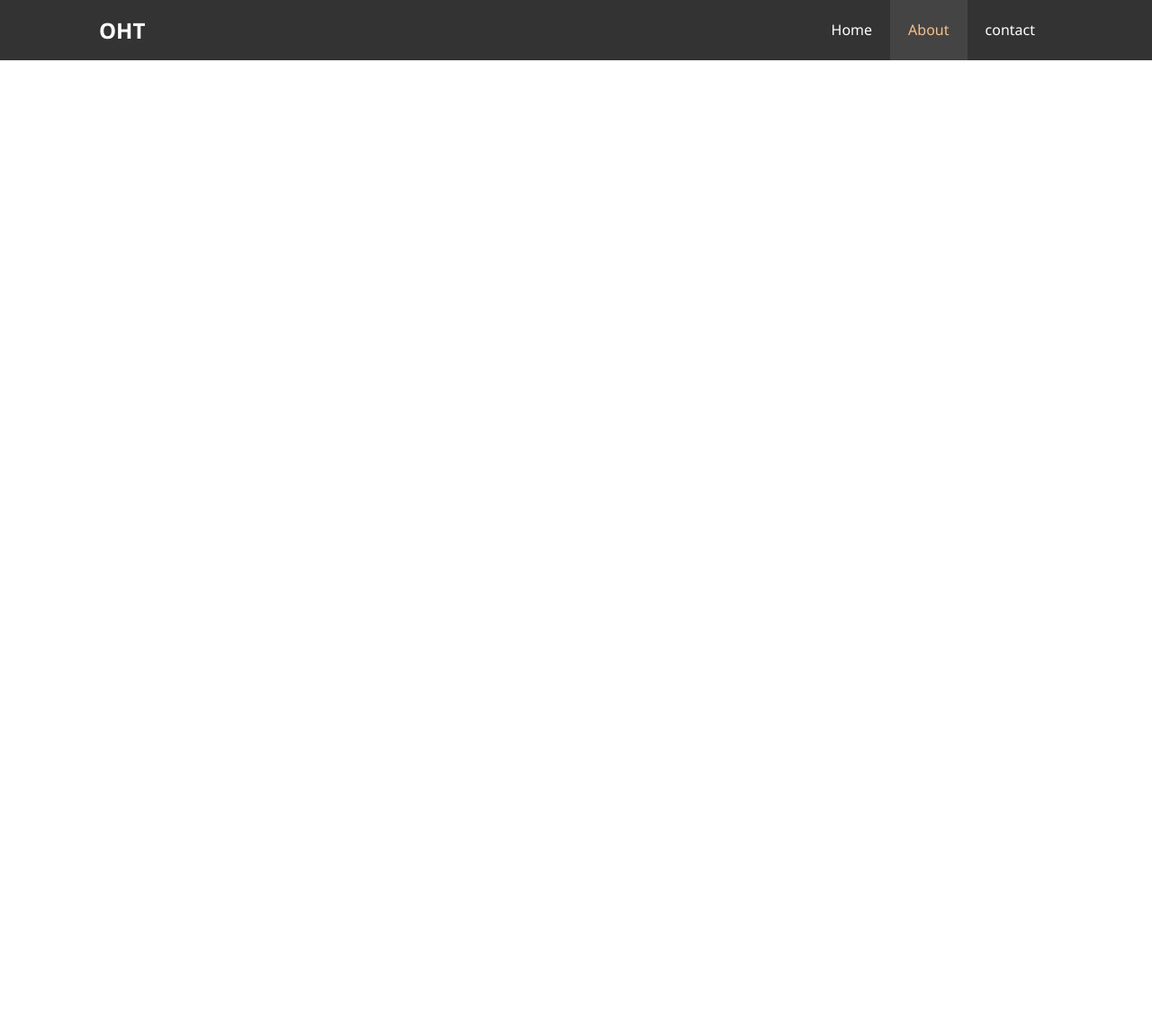
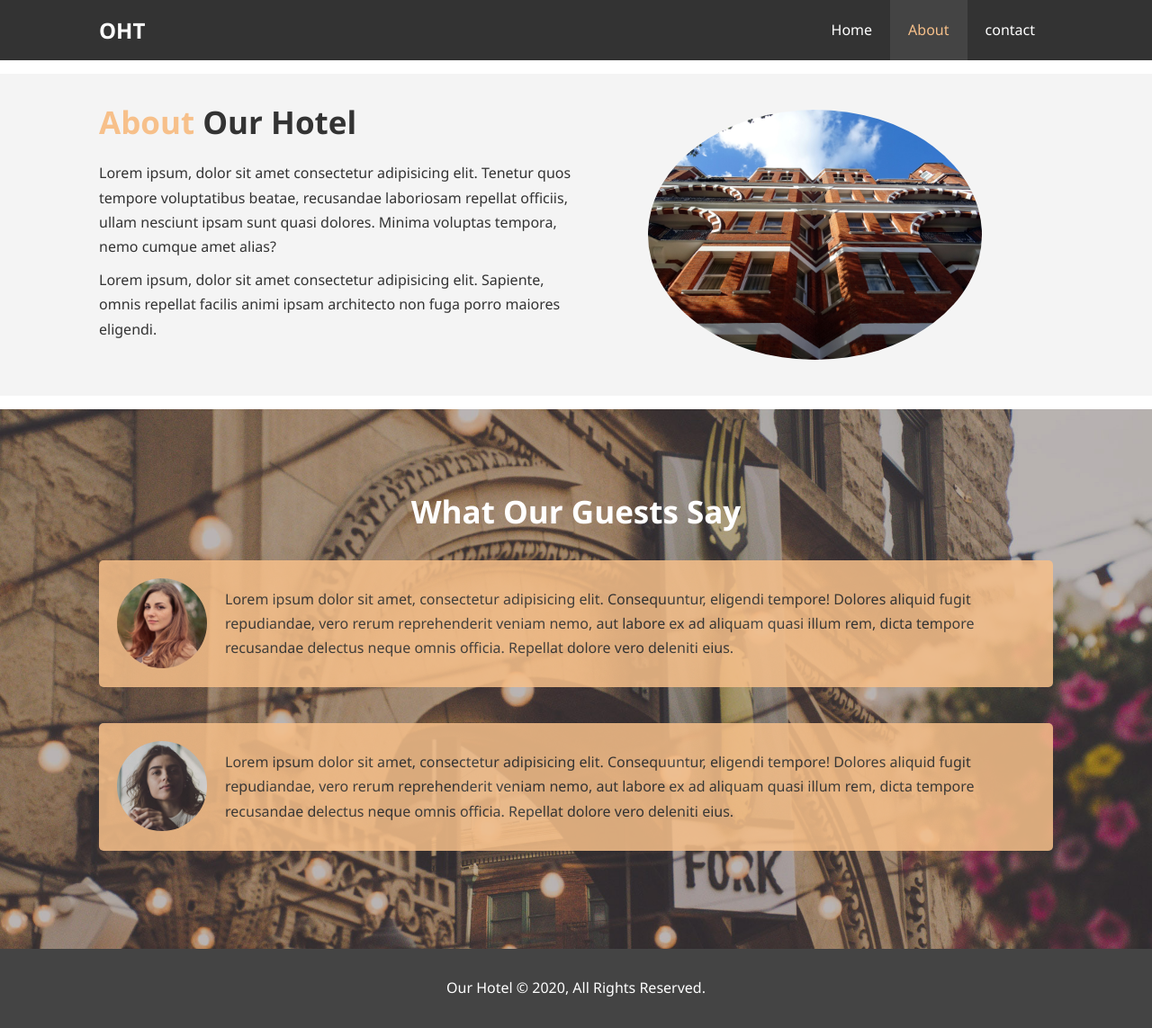
Before and after one commit to sanghaarsha/web, a plain HTML site: page hotel-site/about.html in a window 1280 px wide. Shown: the whole page at 90% size. Before the commit the page ends 800 px from the top, so only its background shows below. Drawn offline with Linux system fonts and the light colour scheme.

Commit message:
about page

```diff
--- a/hotel-site/about.html
+++ b/hotel-site/about.html
@@ -3,16 +3,8 @@
     <head>
         <meta charset="UTF-8" />
         <meta name="viewport" content="width=device-width, initial-scale=1.0" />
-        <meta
-            name="description"
-            content="Welcome to our hotel site. The best local hotel of our city.Our Hotel provides the luxury of a 5 star hotel in your budget. No need to compromise."
-        />
-        <meta
-            name="keywords"
-            content="hotel, nepali hotel, kathmandu, chitwan, pokhara,bajeko sekuwa, taas, haas ko chhoila,local nepali hotel, thakali khana, best nepali momo, high quality hotel, 5 star hotel nepal"
-        />
         <link rel="stylesheet" href="./css/styles.css" />
-        <title>Our Hotel | Welcome</title>
+        <title>Our Hotel | About</title>
     </head>
 
     <body>
@@ -30,5 +22,64 @@
                 </div>
             </nav>
         </header>
+
+        <section id="about-info" class="bg-light py-4">
+            <div class="container">
+                <div class="info-left">
+                    <h1 class="l-heading">
+                        <span class="text-primary">About</span> Our Hotel
+                    </h1>
+                    <p>
+                        Lorem ipsum, dolor sit amet consectetur adipisicing
+                        elit. Tenetur quos tempore voluptatibus beatae,
+                        recusandae laboriosam repellat officiis, ullam nesciunt
+                        ipsam sunt quasi dolores. Minima voluptas tempora, nemo
+                        cumque amet alias?
+                    </p>
+                    <p>
+                        Lorem ipsum, dolor sit amet consectetur adipisicing
+                        elit. Sapiente, omnis repellat facilis animi ipsam
+                        architecto non fuga porro maiores eligendi.
+                    </p>
+                </div>
+                <div class="info-right">
+                    <img src="./imgs/photo-2.jpg" alt="hotel-picture" />
+                </div>
+            </div>
+        </section>
+
+        <div class="clr"></div>
+
+        <section id="testimonials" class="py-3">
+            <div class="container">
+                <h2 class="l-heading">What Our Guests Say</h2>
+                <div class="testimonial bg-primary">
+                    <img src="./imgs/person-1.jpg" alt="samantha" />
+                    <p>
+                        Lorem ipsum dolor sit amet, consectetur adipisicing
+                        elit. Consequuntur, eligendi tempore! Dolores aliquid
+                        fugit repudiandae, vero rerum reprehenderit veniam nemo,
+                        aut labore ex ad aliquam quasi illum rem, dicta tempore
+                        recusandae delectus neque omnis officia. Repellat dolore
+                        vero deleniti eius.
+                    </p>
+                </div>
+                <div class="testimonial bg-primary">
+                    <img src="./imgs/person-2.jpg" alt="martha" />
+                    <p>
+                        Lorem ipsum dolor sit amet, consectetur adipisicing
+                        elit. Consequuntur, eligendi tempore! Dolores aliquid
+                        fugit repudiandae, vero rerum reprehenderit veniam nemo,
+                        aut labore ex ad aliquam quasi illum rem, dicta tempore
+                        recusandae delectus neque omnis officia. Repellat dolore
+                        vero deleniti eius.
+                    </p>
+                </div>
+            </div>
+        </section>
+
+        <footer id="main-footer">
+            <p>Our Hotel &copy; 2020, All Rights Reserved.</p>
+        </footer>
     </body>
 </html>
--- a/hotel-site/css/styles.css
+++ b/hotel-site/css/styles.css
@@ -86,7 +86,24 @@ p {
 .clr {
     clear: both;
 }
+.l-heading {
+    font-size: 35px;
+}
+/* Padding */
 
+.py-1 {
+    padding: 10px 0;
+}
+.py-2 {
+    padding: 20px 0;
+}
+.py-3 {
+    padding: 30px 0;
+}
+
+.py-4 {
+    padding: 40px 0;
+}
 /* Navbar */
 
 #navbar {
@@ -184,8 +201,59 @@ p {
     margin-bottom: 10px;
 }
 
+/* About Info */
+
+#about-info {
+    margin: 15px 0;
+}
+
+#about-info .info-right {
+    float: right;
+    width: 50%;
+    min-height: 100%;
+}
+
+#about-info .info-right img {
+    display: block;
+    width: 70%;
+    margin: auto;
+    border-radius: 50%;
+}
+
+#about-info .info-left {
+    float: left;
+    width: 50%;
+    min-height: 100%;
+}
+
+/* Testimonials */
+#testimonials{
+    height: 600px;
+    background:url('../imgs/test-bg.jpg') no-repeat center center/cover;
+    padding-top: 100px;
+}
+
+#testimonials  h2{
+    color: #fff;
+    text-align: center;
+    padding-bottom: 40px;
+}
+
+#testimonials .testimonial{
+    padding: 20px;
+    margin-bottom: 40px;
+    border-radius: 5px;
+    opacity: 0.85;
+}
+
+#testimonials .testimonial img{
+    width: 100px;
+    float: left;
+    margin-right: 20px;
+    border-radius: 50%;
+}
+
 /* Footer */
-
 #main-footer {
     text-align: center;
     background: #444;
```
Also changed, not shown: hotel-site/contact.html (+5 -9 lines).
